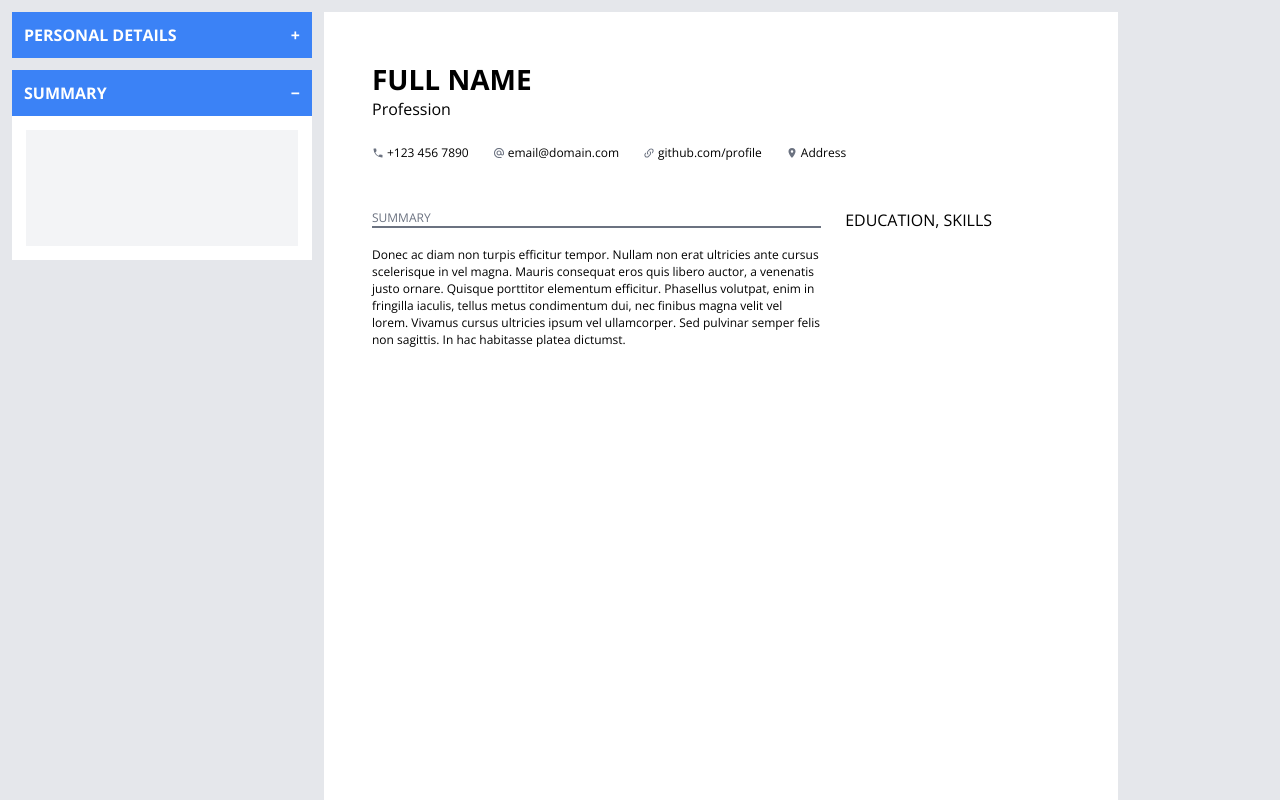
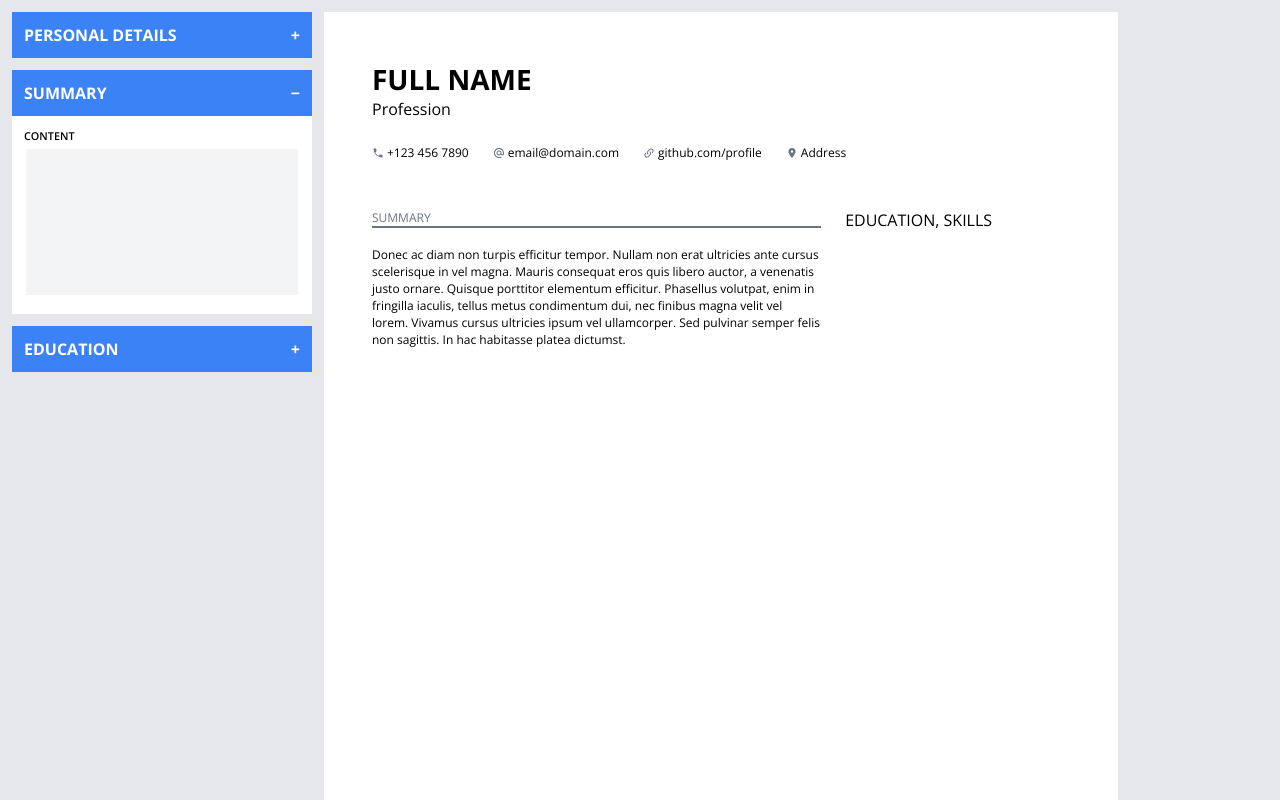
Before and after one commit to rabdevph/react-cv-builder, a React app: page / in a window 1280 px wide. Both pictures are taken after a click on the button "SUMMARY". Shown: the top 800 px of the page. Built offline with nearby package versions, Linux system fonts and the light colour scheme; the HTML template or start-up script is replaced by a standard one.

Commit message:
Add education form and modify form classes

```diff
--- a/src/App.jsx
+++ b/src/App.jsx
@@ -2,16 +2,18 @@ import { useState } from 'react';
 
 import { PersonalDetailsForm } from './components/PersonalDetailsForm.jsx';
 import { SummaryForm } from './components/SummaryForm.jsx';
+import { EducationForm } from './components/EducationForm.jsx';
 import { PersonalDetails } from './components/PersonalDetails.jsx';
 import { Summary } from './components/Summary.jsx';
 
-import { personal, summary } from './data/data.js';
+import { personal, summary, education } from './data/data.js';
 
 import './App.css';
 
 function App() {
   const [personalDetails, setPersonalDetails] = useState(personal);
   const [summaryContent, setSummaryContent] = useState(summary);
+  const [educationDetails, setEducationDetails] = useState(education);
 
   const handlePersonalInputChange = (e) => {
     const property = e.target.id;
@@ -33,11 +35,22 @@ function App() {
     });
   };
 
+  const handleEducationInputChange = (e) => {
+    const property = e.target.id;
+    setEducationDetails((prevState) => {
+      return {
+        ...prevState,
+        [property]: e.target.value,
+      };
+    });
+  };
+
   return (
     <div className="app">
       <div className="cv-forms">
         <PersonalDetailsForm onInputChange={(e) => handlePersonalInputChange(e)} />
         <SummaryForm onInputChange={(e) => handleSummaryInputChange(e)} />
+        <EducationForm onInputChange={(e) => handleEducationInputChange(e)} />
       </div>
       <div className="cv-display">
         <PersonalDetails personalDetails={personalDetails} />
--- /dev/null
+++ b/src/components/EducationForm.jsx
@@ -0,0 +1,72 @@
+import { useState } from 'react';
+
+export const EducationForm = ({ onInputChange }) => {
+  const [collapsed, setCollapsed] = useState(false);
+  const [focusedInput, setFocusedInput] = useState(null);
+
+  const handleFocus = (inputId) => {
+    setFocusedInput(inputId);
+  };
+
+  const handleBlur = () => {
+    setFocusedInput(null);
+  };
+
+  const toggleCollapse = () => {
+    setCollapsed((prevState) => !prevState);
+  };
+
+  return (
+    <div className="form-wrapper">
+      <button className={`form-collapse-btn ${collapsed ? 'collapsed' : ''}`} onClick={toggleCollapse}>
+        EDUCATION
+      </button>
+      <form className={`form ${collapsed ? 'collapsed' : ''}`}>
+        <div className={`form-input-wrapper ${collapsed ? 'collapsed' : ''}`}>
+          <label className="form-label" htmlFor="degree">
+            DEGREE
+          </label>
+          <input
+            className={`form-input ${focusedInput === 'degree' ? 'focused' : ''}`}
+            type="text"
+            id="degree"
+            autoComplete="off"
+            onFocus={() => handleFocus('degree')}
+            onBlur={handleBlur}
+            onChange={onInputChange}
+          />
+        </div>
+
+        <div className={`form-input-wrapper ${collapsed ? 'collapsed' : ''}`}>
+          <label className="form-label" htmlFor="school">
+            SCHOOL
+          </label>
+          <input
+            className={`form-input ${focusedInput === 'school' ? 'focused' : ''}`}
+            type="text"
+            id="school"
+            autoComplete="off"
+            onFocus={() => handleFocus('school')}
+            onBlur={handleBlur}
+            onChange={onInputChange}
+          />
+        </div>
+
+        <div className={`form-input-wrapper ${collapsed ? 'collapsed' : ''}`}>
+          <label className="form-label" htmlFor="year">
+            YEAR
+          </label>
+          <input
+            className={`form-input ${focusedInput === 'year' ? 'focused' : ''}`}
+            type="text"
+            id="year"
+            autoComplete="off"
+            onFocus={() => handleFocus('year')}
+            onBlur={handleBlur}
+            onChange={onInputChange}
+          />
+        </div>
+      </form>
+    </div>
+  );
+};
--- a/src/components/PersonalDetailsForm.jsx
+++ b/src/components/PersonalDetailsForm.jsx
@@ -19,11 +19,11 @@ export const PersonalDetailsForm = ({ onInputChange }) => {
   };
 
   return (
-    <div className="personal-form-wrapper">
+    <div className="form-wrapper">
       <button className={`form-collapse-btn ${collapsed ? 'collapsed' : ''}`} onClick={toggleCollapse}>
         PERSONAL DETAILS
       </button>
-      <form className={`personal-form ${collapsed ? 'collapsed' : ''}`}>
+      <form className={`form ${collapsed ? 'collapsed' : ''}`}>
         <div className={`form-input-wrapper ${collapsed ? 'collapsed' : ''}`}>
           <label className="form-label" htmlFor="name">
             FULL NAME
--- a/src/components/SummaryForm.jsx
+++ b/src/components/SummaryForm.jsx
@@ -19,12 +19,15 @@ export const SummaryForm = ({ onInputChange }) => {
   };
 
   return (
-    <div className="summary-form-wrapper">
+    <div className="form-wrapper">
       <button className={`form-collapse-btn ${collapsed ? 'collapsed' : ''}`} onClick={toggleCollapse}>
         SUMMARY
       </button>
-      <form className={`summary-form ${collapsed ? 'collapsed' : ''}`}>
+      <form className={`form ${collapsed ? 'collapsed' : ''}`}>
         <div className={`form-input-wrapper ${collapsed ? 'collapsed' : ''}`}>
+          <label className="form-label" htmlFor="degree">
+            CONTENT
+          </label>
           <textarea
             className={`form-input textarea ${focused ? 'focused' : ''}`}
             id="content"
--- a/src/data/data.js
+++ b/src/data/data.js
@@ -11,3 +11,9 @@ export const summary = {
   content:
     'Donec ac diam non turpis efficitur tempor. Nullam non erat ultricies ante cursus scelerisque in vel magna. Mauris consequat eros quis libero auctor, a venenatis justo ornare. Quisque porttitor elementum efficitur. Phasellus volutpat, enim in fringilla iaculis, tellus metus condimentum dui, nec finibus magna velit vel lorem. Vivamus cursus ultricies ipsum vel ullamcorper. Sed pulvinar semper felis non sagittis. In hac habitasse platea dictumst.',
 };
+
+export const education = {
+  degree: 'Degree',
+  school: 'School Name',
+  year: 'School Year',
+};
--- a/src/styles/forms.css
+++ b/src/styles/forms.css
@@ -1,9 +1,9 @@
-/* PERSONAL */
-.personal-form-wrapper {
+/* COMMON */
+.form-wrapper {
   background-color: #ffffff;
 }
 
-.personal-form {
+.form {
   display: flex;
   flex-direction: column;
   gap: 8px;
@@ -14,33 +14,10 @@
   transition: max-height 0.2s ease-out;
 }
 
-.personal-form.collapsed {
-  max-height: 376px;
+.form.collapsed {
+  max-height: 500px;
   padding: 12px;
 }
-
-/* SUMMARY */
-.summary-form-wrapper {
-  background-color: #ffffff;
-}
-
-.summary-form {
-  display: flex;
-  flex-direction: column;
-  gap: 8px;
-  width: 300px;
-  max-width: 480px;
-  max-height: 0;
-  overflow: hidden;
-  transition: max-height 0.2s ease-out;
-}
-
-.summary-form.collapsed {
-  max-height: 144px;
-  padding: 12px;
-}
-
-/* COMMON */
 
 .form-collapse-btn {
   background-color: #3b82f6;
@@ -96,7 +73,7 @@
 
 .form-input.textarea {
   resize: none;
-  height: 120px;
+  height: 150px;
 }
 
 .form-input.focused {
```
